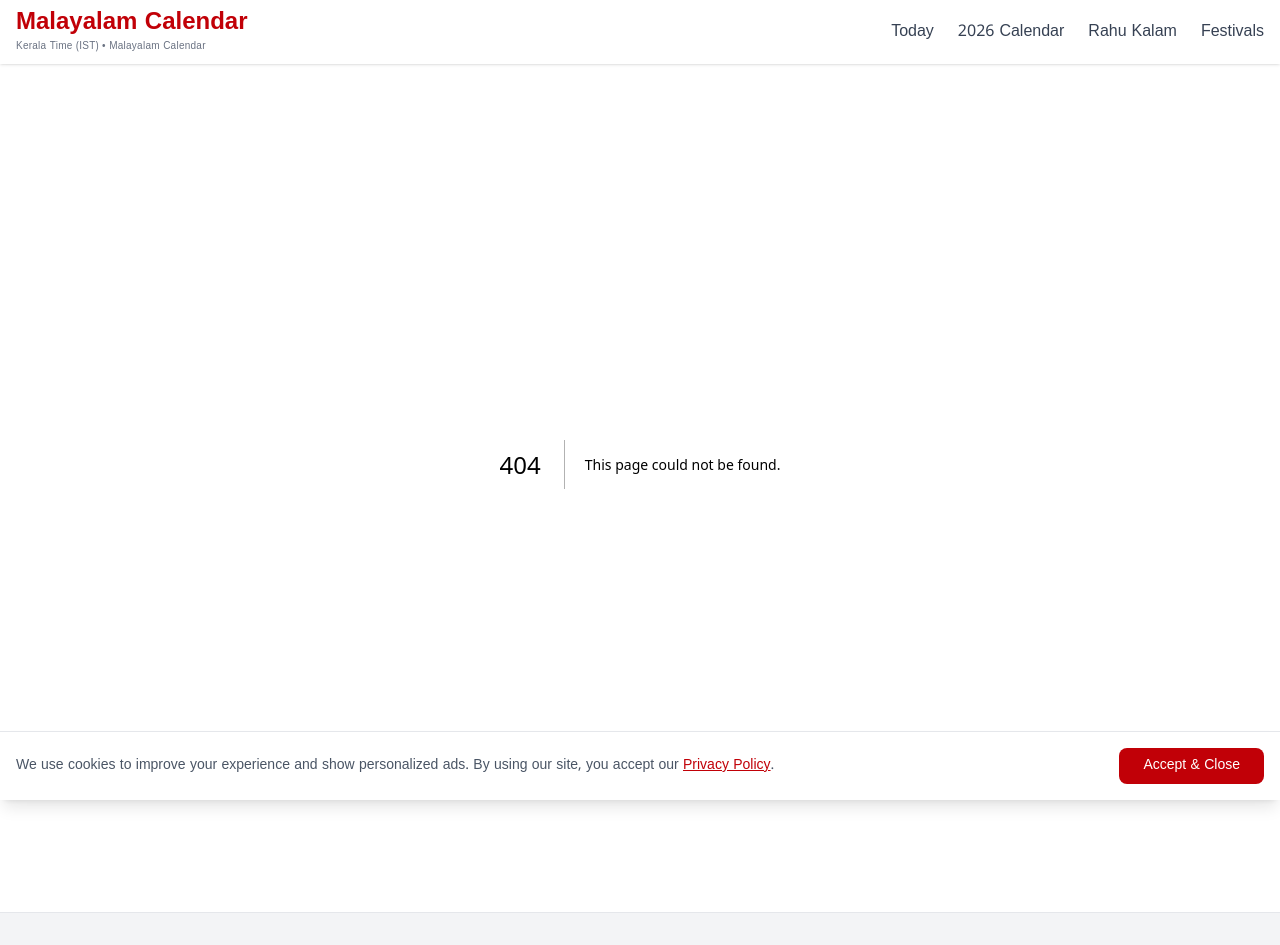
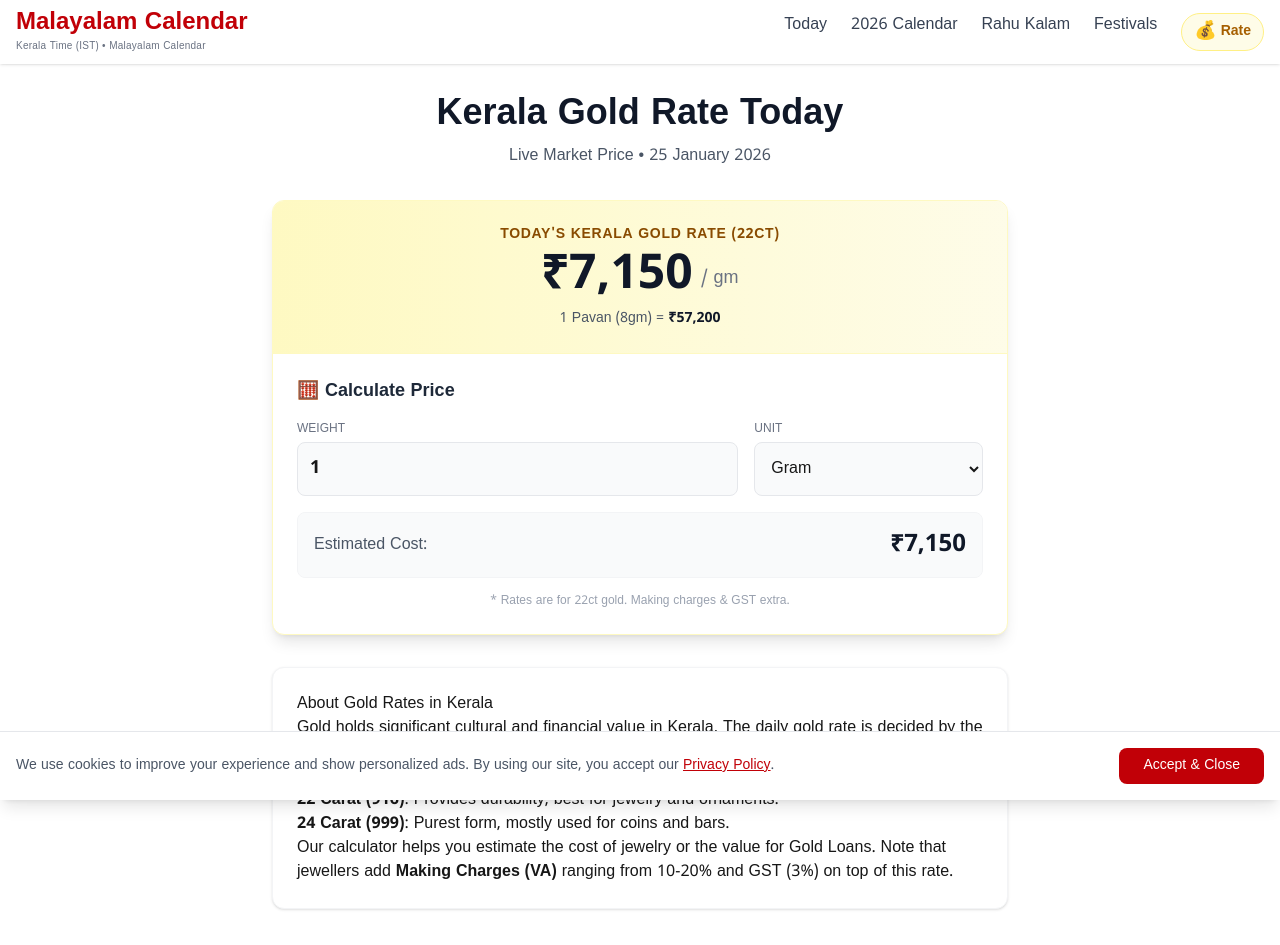
Before and after one commit to Agasthyan07/malayalam_calender, a Next.js app: page /gold-rate in a window 1280 px wide. Before the commit this address had no page. Shown: the top 945 px of the page. Built offline with nearby package versions, Linux system fonts and the light colour scheme.

Commit message:
Feature: Gold Rate Page & Widget (JSON Based)

```diff
--- /dev/null
+++ b/app/gold-rate/page.tsx
@@ -0,0 +1,62 @@
+import type { Metadata } from 'next';
+import GoldCalculator from '@/components/GoldCalculator';
+import Link from 'next/link';
+import AdSlot from '@/components/AdSlot';
+
+async function getGoldRate() {
+    const data = await import('@/data/gold-rate.json');
+    return data.default;
+}
+
+export const metadata: Metadata = {
+    title: 'Kerala Gold Rate Today | Live 22ct & 24ct Gold Price Calculator',
+    description: 'Check today\'s Gold Rate in Kerala (22 Carat & 24 Carat). Use our Gold Loan Calculator to find the value of your ornaments in grams and pavans.',
+    keywords: ['Kerala Gold Rate Today', 'Gold price in Kerala', 'Today Gold Rate 22k', 'Gold Calculator Kerala', '1 Pavan Gold Rate'],
+};
+
+export default async function GoldRatePage() {
+    const rate = await getGoldRate();
+
+    return (
+        <div className="container mx-auto px-4 py-8 max-w-3xl">
+            <div className="flex flex-col items-center mb-8">
+                <h1 className="text-3xl md:text-4xl font-bold text-gray-900 dark:text-gray-100 text-center mb-2">
+                    Kerala Gold Rate Today
+                </h1>
+                <p className="text-gray-600 dark:text-gray-400">
+                    Live Market Price • {new Date().toLocaleDateString('en-IN', { day: 'numeric', month: 'long', year: 'numeric' })}
+                </p>
+            </div>
+
+            <div className="grid gap-8">
+                {/* Main Calculator */}
+                <GoldCalculator rate={rate} />
+
+                <AdSlot slotId="mid-content" />
+
+                {/* Informational Content */}
+                <div className="bg-white dark:bg-gray-800 p-6 rounded-xl shadow-sm border border-gray-100 dark:border-gray-700 prose prose-yellow dark:prose-invert max-w-none">
+                    <h3>About Gold Rates in Kerala</h3>
+                    <p>
+                        Gold holds significant cultural and financial value in Kerala. The daily gold rate is decided by the
+                        <strong> All Kerala Gold and Silver Merchants Association (AKGSMA)</strong> based on international market trends.
+                    </p>
+                    <ul>
+                        <li><strong>22 Carat (916)</strong>: Provides durability, best for jewelry and ornaments.</li>
+                        <li><strong>24 Carat (999)</strong>: Purest form, mostly used for coins and bars.</li>
+                    </ul>
+                    <p>
+                        Our calculator helps you estimate the cost of jewelry or the value for Gold Loans.
+                        Note that jewellers add <strong>Making Charges (VA)</strong> ranging from 10-20% and GST (3%) on top of this rate.
+                    </p>
+                </div>
+
+                <div className="text-center mt-8">
+                    <Link href="/" className="text-indigo-600 dark:text-indigo-400 hover:underline font-medium">
+                        ← Back to Malayalam Calendar
+                    </Link>
+                </div>
+            </div>
+        </div>
+    );
+}
--- a/app/today/page.tsx
+++ b/app/today/page.tsx
@@ -1,10 +1,16 @@
 import TodayCard from '@/components/TodayCard';
+import Link from 'next/link';
 import AdSlot from '@/components/AdSlot';
 import DateNavigation from '@/components/DateNavigation';
 import { getDailyData, formatDate, getMonthData } from '@/lib/dateUtils';
 import JsonLd from '@/components/JsonLd';
 import { Metadata } from 'next';
 import CalendarGrid from '@/components/CalendarGrid';
+
+async function getGoldRate() {
+    const data = await import('@/data/gold-rate.json');
+    return data.default;
+}
 
 export const revalidate = 3600; // Hourly revalidation
 
@@ -79,6 +85,7 @@ export default async function TodayPage({ searchParams }: Props) {
     // Fetch full month data for the calendar grid
     const [year, month] = targetDate.split('-');
     const monthData = await getMonthData(year, month);
+    const goldRate = await getGoldRate();
 
     const jsonLd = {
         '@context': 'https://schema.org',
@@ -112,6 +119,26 @@ export default async function TodayPage({ searchParams }: Props) {
             </div>
 
             <TodayCard data={data} />
+
+            {/* Gold Rate Widget */}
+            <div className="mt-6 bg-gradient-to-r from-yellow-50 to-white dark:from-yellow-900/10 dark:to-gray-800 rounded-xl border border-yellow-100 dark:border-yellow-900/30 p-4 shadow-sm">
+                <div className="flex justify-between items-center">
+                    <div>
+                        <h3 className="text-yellow-800 dark:text-yellow-500 font-bold text-sm uppercase tracking-wide">
+                            Today's Gold Rate
+                        </h3>
+                        <p className="text-xs text-gray-500 dark:text-gray-400">22 Carat (1 Gram)</p>
+                    </div>
+                    <Link href="/gold-rate" className="flex items-center gap-2 group">
+                        <span className="text-2xl font-black text-gray-900 dark:text-white">
+                            ₹{goldRate.gram22.toLocaleString()}
+                        </span>
+                        <span className="bg-yellow-100 dark:bg-yellow-900/50 text-yellow-700 dark:text-yellow-400 p-1.5 rounded-full group-hover:bg-yellow-200 transition">
+                            →
+                        </span>
+                    </Link>
+                </div>
+            </div>
 
             <div className="mt-8">
                 <DateNavigation currentDate={data.date} />
--- /dev/null
+++ b/components/GoldCalculator.tsx
@@ -0,0 +1,85 @@
+'use client';
+
+import { useState } from 'react';
+
+type GoldRate = {
+    date: string;
+    gram22: number;
+    pavan22: number;
+    gram24: number;
+};
+
+export default function GoldCalculator({ rate }: { rate: GoldRate }) {
+    const [weight, setWeight] = useState<string>('1');
+    const [unit, setUnit] = useState<'gram' | 'pavan'>('gram');
+
+    const calculatePrice = () => {
+        const w = parseFloat(weight);
+        if (isNaN(w)) return 0;
+
+        // Convert to grams for calculation if unit is pavan
+        const grams = unit === 'pavan' ? w * 8 : w;
+        return grams * rate.gram22;
+    };
+
+    return (
+        <div className="bg-white dark:bg-gray-800 rounded-xl shadow-lg border border-yellow-100 dark:border-yellow-900 overflow-hidden">
+            {/* Rate Display Header */}
+            <div className="bg-gradient-to-r from-yellow-100 to-yellow-50 dark:from-yellow-900/30 dark:to-gray-800 p-6 text-center border-b border-yellow-100 dark:border-yellow-900">
+                <h2 className="text-sm uppercase tracking-wider text-yellow-800 dark:text-yellow-400 font-bold mb-2">
+                    TODAY'S KERALA GOLD RATE (22CT)
+                </h2>
+                <div className="flex justify-center items-end gap-2 text-gray-900 dark:text-white">
+                    <span className="text-4xl md:text-5xl font-black">₹{rate.gram22.toLocaleString()}</span>
+                    <span className="text-lg font-medium text-gray-500 mb-2">/ gm</span>
+                </div>
+                <p className="mt-2 text-sm text-gray-600 dark:text-gray-400">
+                    1 Pavan (8gm) = <span className="font-bold text-gray-900 dark:text-gray-200">₹{rate.pavan22.toLocaleString()}</span>
+                </p>
+            </div>
+
+            {/* Calculator Section */}
+            <div className="p-6">
+                <h3 className="text-lg font-bold text-gray-800 dark:text-gray-200 mb-4 flex items-center gap-2">
+                    🧮 Calculate Price
+                </h3>
+
+                <div className="space-y-4">
+                    <div className="flex gap-4">
+                        <div className="flex-1">
+                            <label className="block text-xs font-medium text-gray-500 uppercase mb-1">Weight</label>
+                            <input
+                                type="number"
+                                value={weight}
+                                onChange={(e) => setWeight(e.target.value)}
+                                className="w-full p-3 bg-gray-50 dark:bg-gray-900 border border-gray-200 dark:border-gray-700 rounded-lg text-lg font-bold focus:ring-2 focus:ring-yellow-400 outline-none"
+                            />
+                        </div>
+                        <div className="w-1/3">
+                            <label className="block text-xs font-medium text-gray-500 uppercase mb-1">Unit</label>
+                            <select
+                                value={unit}
+                                onChange={(e) => setUnit(e.target.value as 'gram' | 'pavan')}
+                                className="w-full p-3 bg-gray-50 dark:bg-gray-900 border border-gray-200 dark:border-gray-700 rounded-lg font-medium focus:ring-2 focus:ring-yellow-400 outline-none h-[54px]"
+                            >
+                                <option value="gram">Gram</option>
+                                <option value="pavan">Pavan</option>
+                            </select>
+                        </div>
+                    </div>
+
+                    <div className="bg-gray-50 dark:bg-gray-900/50 p-4 rounded-lg flex justify-between items-center border border-gray-100 dark:border-gray-800">
+                        <span className="text-gray-600 dark:text-gray-400 font-medium">Estimated Cost:</span>
+                        <span className="text-2xl font-black text-gray-900 dark:text-white">
+                            ₹{calculatePrice().toLocaleString()}
+                        </span>
+                    </div>
+
+                    <p className="text-xs text-gray-400 text-center">
+                        * Rates are for 22ct gold. Making charges & GST extra.
+                    </p>
+                </div>
+            </div>
+        </div>
+    );
+}
--- a/components/Header.tsx
+++ b/components/Header.tsx
@@ -33,6 +33,9 @@ export default function Header() {
                     <Link href="/calendar/2026" className="text-gray-700 hover:text-red-700 font-medium">2026 Calendar</Link>
                     <Link href="/rahu-kalam-today" className="text-gray-700 hover:text-red-700 font-medium">Rahu Kalam</Link>
                     <Link href="/festivals" className="text-gray-700 hover:text-red-700 font-medium">Festivals</Link>
+                    <Link href="/gold-rate" className="text-yellow-700 hover:text-yellow-800 font-bold bg-yellow-50 px-3 py-1 rounded-full text-sm flex items-center gap-1 border border-yellow-200">
+                        <span className="text-lg">💰</span> Rate
+                    </Link>
                 </nav>
 
                 {/* Mobile Menu Button */}
@@ -77,6 +80,13 @@ export default function Header() {
                         >
                             Festivals
                         </Link>
+                        <Link
+                            href="/gold-rate"
+                            className="text-yellow-800 font-medium px-2 py-1 rounded hover:bg-yellow-50 flex items-center gap-2"
+                            onClick={closeMenu}
+                        >
+                            <span className="text-lg">💰</span> Gold Rate
+                        </Link>
                     </nav>
                 </div>
             )}
--- /dev/null
+++ b/data/gold-rate.json
@@ -0,0 +1,6 @@
+{
+    "date": "Today",
+    "gram22": 7150,
+    "pavan22": 57200,
+    "gram24": 7800
+}
```
